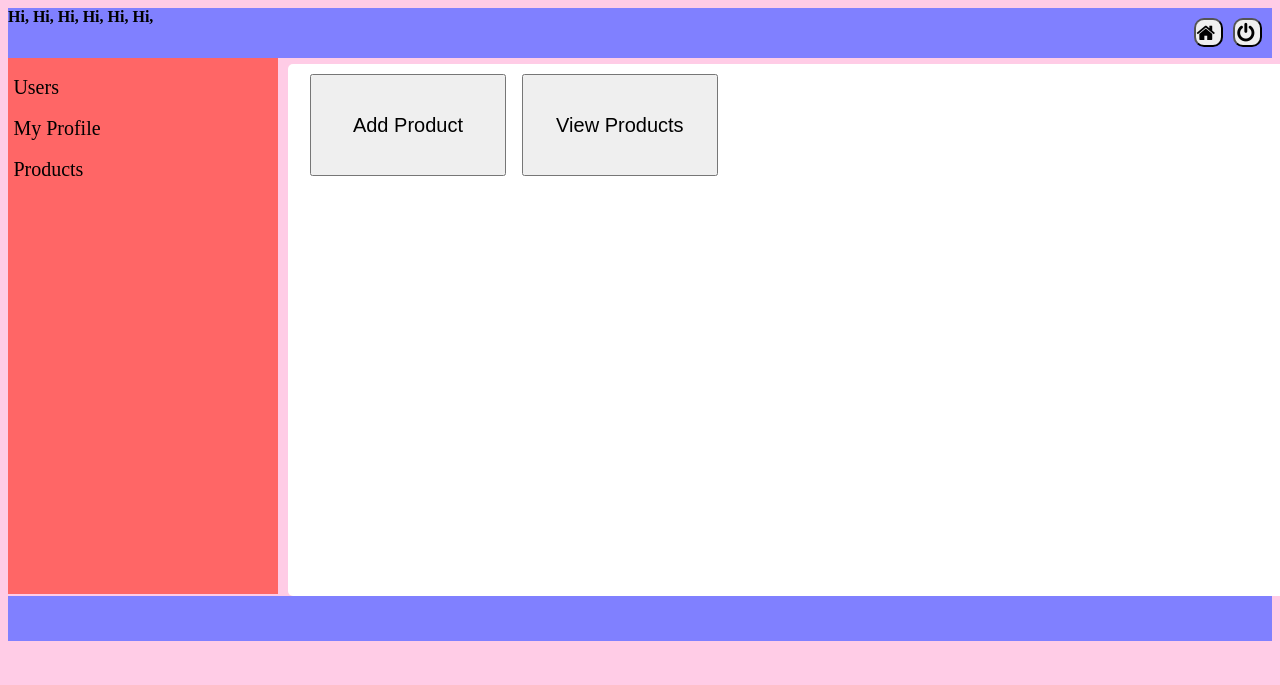
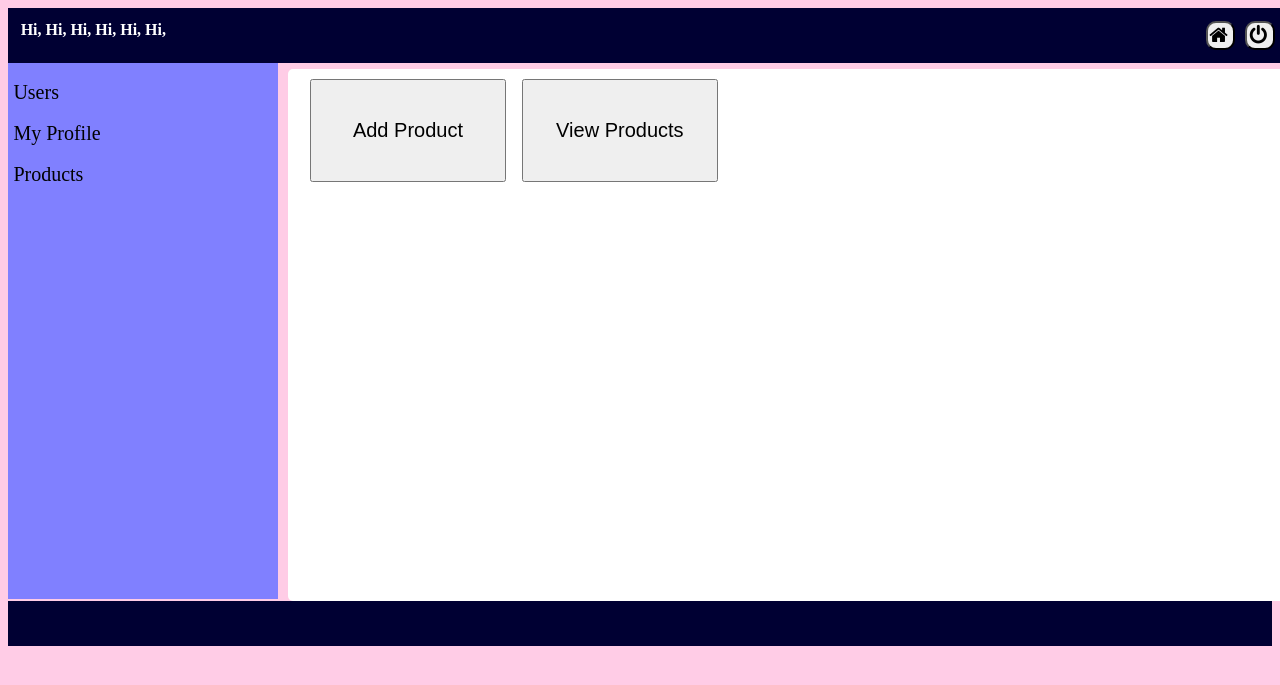
Before and after one commit to sonichandni/php-work, a PHP site: page /product.php in a window 1280 px wide. Shown: the top 685 px of the page. Run offline with PHP 8.4, Linux system fonts and the light colour scheme; a user stored in the database is signed in; data comes from the database, SQL or seed files in the repository.

Commit message:
Change in design

```diff
--- a/assets/css/style1.css
+++ b/assets/css/style1.css
@@ -32,13 +32,15 @@ button {
 }
 div.header {
 	width: 100%;
-	height: 50px;
-	background: #8080ff;
+	height: 30px;
+	background: #000033;
+	color: white;
+	padding: 1%;
 }
 div.left-panel {
 	width: 270px;
 	height: 536px;
-	background: #ff6666;
+	background: #8080ff;
 	margin-top: 0px;
 	margin-bottom: 0px;
 }
@@ -51,7 +53,7 @@ i {
 div.footer {
 	width: 100%;
 	height: 45px;
-	background: #8080ff;
+	background: #000033;
 	margin-top: 0px;
 	margin-bottom: 0px;
 }
@@ -71,7 +73,7 @@ button.logout-btn {
 	border-radius: 10px;
 	float: right;
 	padding: 1%;
-	margin-top: 10px;
+	margin-top: 0px;
 	margin-right: 10px;
 }
 div.tot_user {
```
